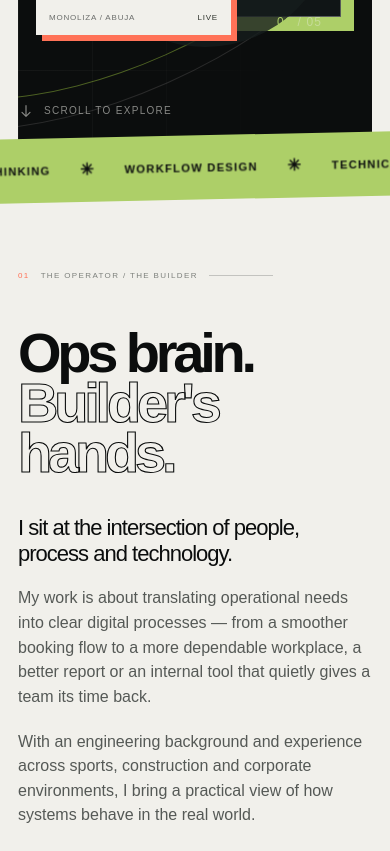
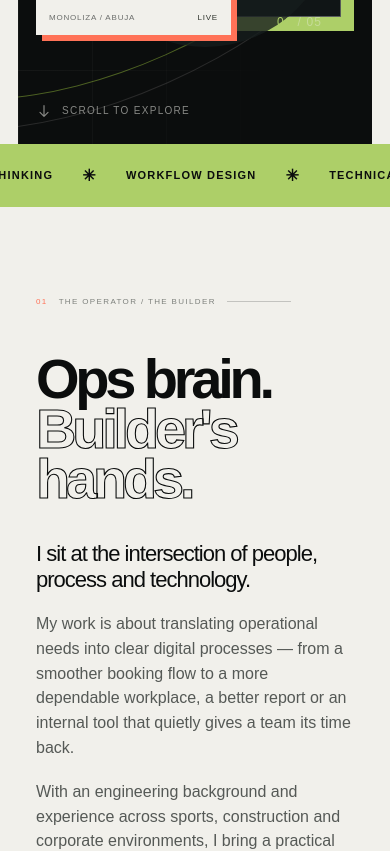
Before and after one commit to petersonfalsh/peterfalase_website, a Next.js app: page / in a window 390 px wide. Shown: the part 1040-1891 px from the top of the page. Built offline with nearby package versions, Linux system fonts and the light colour scheme.

Commit message:
style: lign section content and hero scroll cue

```diff
--- a/app/globals.css
+++ b/app/globals.css
@@ -18,7 +18,7 @@ body { margin: 0; background: var(--paper); color: var(--ink); font-family: Aria
 a { color: inherit; text-decoration: none; }
 
 .section-shell { width: min(1320px, calc(100% - 80px)); margin: 0 auto; padding-inline: 32px; }
-.section-padding { padding: 130px 0; }
+.section-padding { padding-block: 130px; }
 .site-header { height: 82px; width: min(1320px, calc(100% - 80px)); padding-inline: 32px; margin: auto; display: flex; align-items: center; justify-content: space-between; position: absolute; inset: 0 0 auto; z-index: 5; color: var(--paper); }
 .brand { display: inline-flex; gap: 12px; align-items: center; font-weight: 700; letter-spacing: -.02em; }
 .brand-mark { width: 34px; height: 34px; display: grid; place-items: center; border: 1px solid rgba(241,240,235,.6); font-size: 11px; letter-spacing: -.08em; }
@@ -65,10 +65,10 @@ a { color: inherit; text-decoration: none; }
 .signal-live::before { width: 5px; height: 5px; }
 .hero-index { position: absolute; bottom: 10px; right: 10%; color: var(--acid); font-size: 12px; letter-spacing: .1em; }
 .hero-index span { color: rgba(241,240,235,.36); }
-.scroll-cue { position: absolute; left: 0; bottom: 28px; display: flex; align-items: center; gap: 10px; color: rgba(241,240,235,.54); font-size: 10px; letter-spacing: .13em; text-transform: uppercase; }
+.scroll-cue { position: absolute; left: 32px; bottom: 28px; display: flex; align-items: center; gap: 10px; color: rgba(241,240,235,.54); font-size: 10px; letter-spacing: .13em; text-transform: uppercase; }
 .scroll-cue:hover { color: var(--acid); }
 
-.ticker { height: 63px; background: var(--acid); color: var(--ink); overflow: hidden; display: flex; align-items: center; transform: rotate(-1.2deg) scale(1.02); margin: -8px 0 -18px; position: relative; z-index: 2; }
+.ticker { height: 63px; background: var(--acid); color: var(--ink); overflow: hidden; display: flex; align-items: center; position: relative; z-index: 2; }
 .ticker-track { display: flex; align-items: center; gap: 29px; white-space: nowrap; animation: slide 28s linear infinite; font-size: 11px; font-weight: 700; text-transform: uppercase; letter-spacing: .11em; }
 .ticker i { font-size: 16px; font-style: normal; }
 @keyframes slide { from { transform: translateX(0); } to { transform: translateX(-25%); } }
@@ -230,7 +230,7 @@ h2 span { color: var(--orange); }
 
 @media (max-width: 950px) {
   .section-shell, .site-header { width: min(100% - 48px, 760px); padding-inline: 24px; }
-  .hero { min-height: 820px; height: auto; padding: 150px 0 105px; display: block; }
+  .hero { min-height: 820px; height: auto; padding-block: 150px 105px; display: block; }
   .hero-copy { width: 100%; }
   .hero h1 { max-width: 700px; }
   .hero-visual { position: relative; right: auto; top: auto; transform: none; width: 100%; height: 455px; margin-top: 35px; }
@@ -238,7 +238,7 @@ h2 span { color: var(--orange); }
   .portrait-initials { font-size: 105px; }
   .signal-card { left: 5%; bottom: 23px; }
   .hero-index { right: 10%; }
-  .scroll-cue { bottom: 25px; }
+  .scroll-cue { left: 24px; bottom: 25px; }
   .about-layout, .journey-intro, .portfolio-top, .capabilities-intro, .contact-layout, .twin-layout { grid-template-columns: 1fr; gap: 34px; }
   .about-body { max-width: 620px; }
   .capability-grid { grid-template-columns: repeat(2, 1fr); }
@@ -265,7 +265,8 @@ h2 span { color: var(--orange); }
   .signal-card { left: 0; bottom: 4px; width: 195px; padding: 13px; box-shadow: 6px 6px 0 var(--orange); }
   .signal-card strong { font-size: 18px; }
   .signal-company { margin-top: 22px; font-size: 8px; }
-  .section-padding { padding: 90px 0; }
+  .section-padding { padding-block: 90px; }
+  .scroll-cue { left: 18px; }
   .section-kicker { margin-bottom: 48px; font-size: 8px; gap: 11px; }
   h2 { font-size: 56px; }
   .about-body .lead { font-size: 22px; }
```
